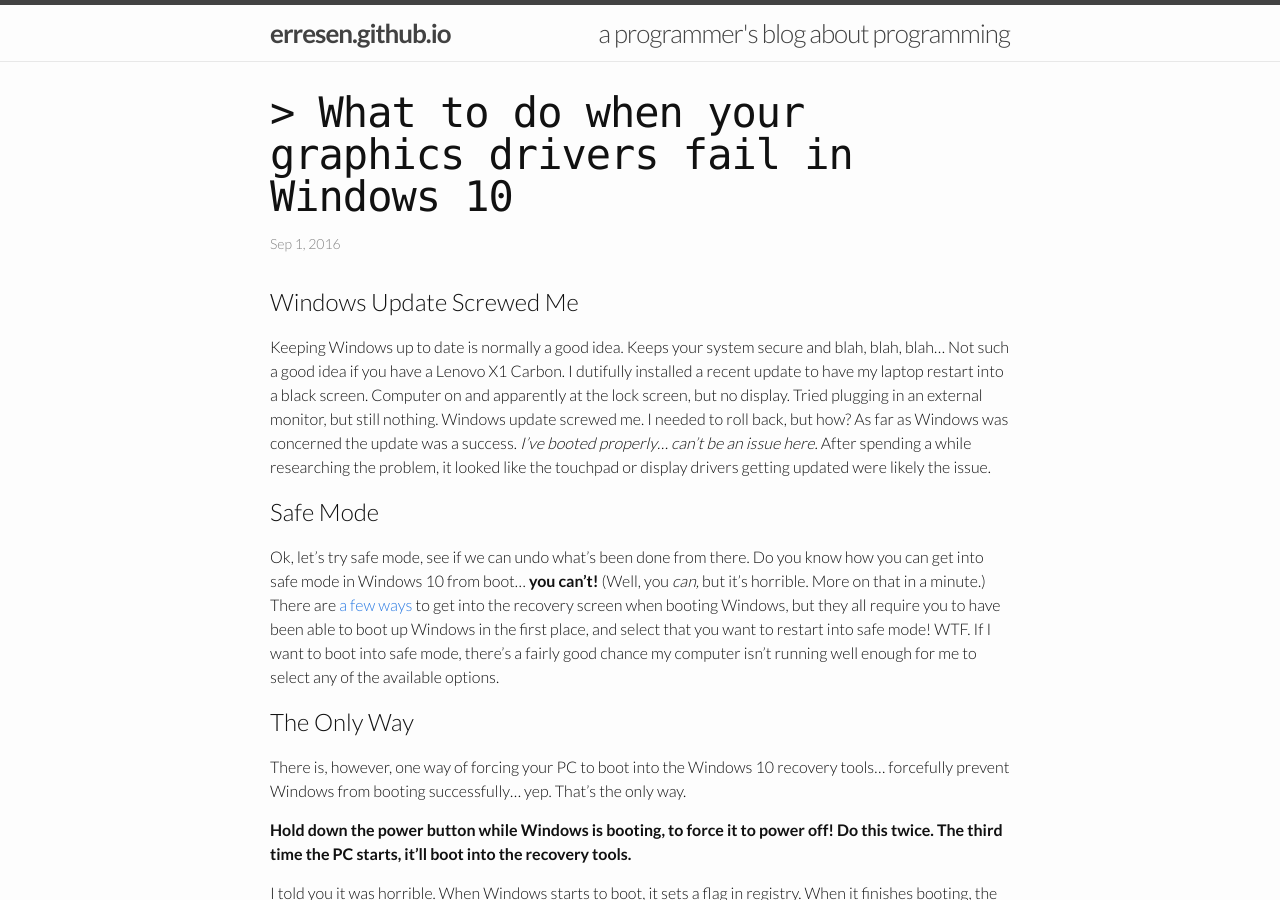
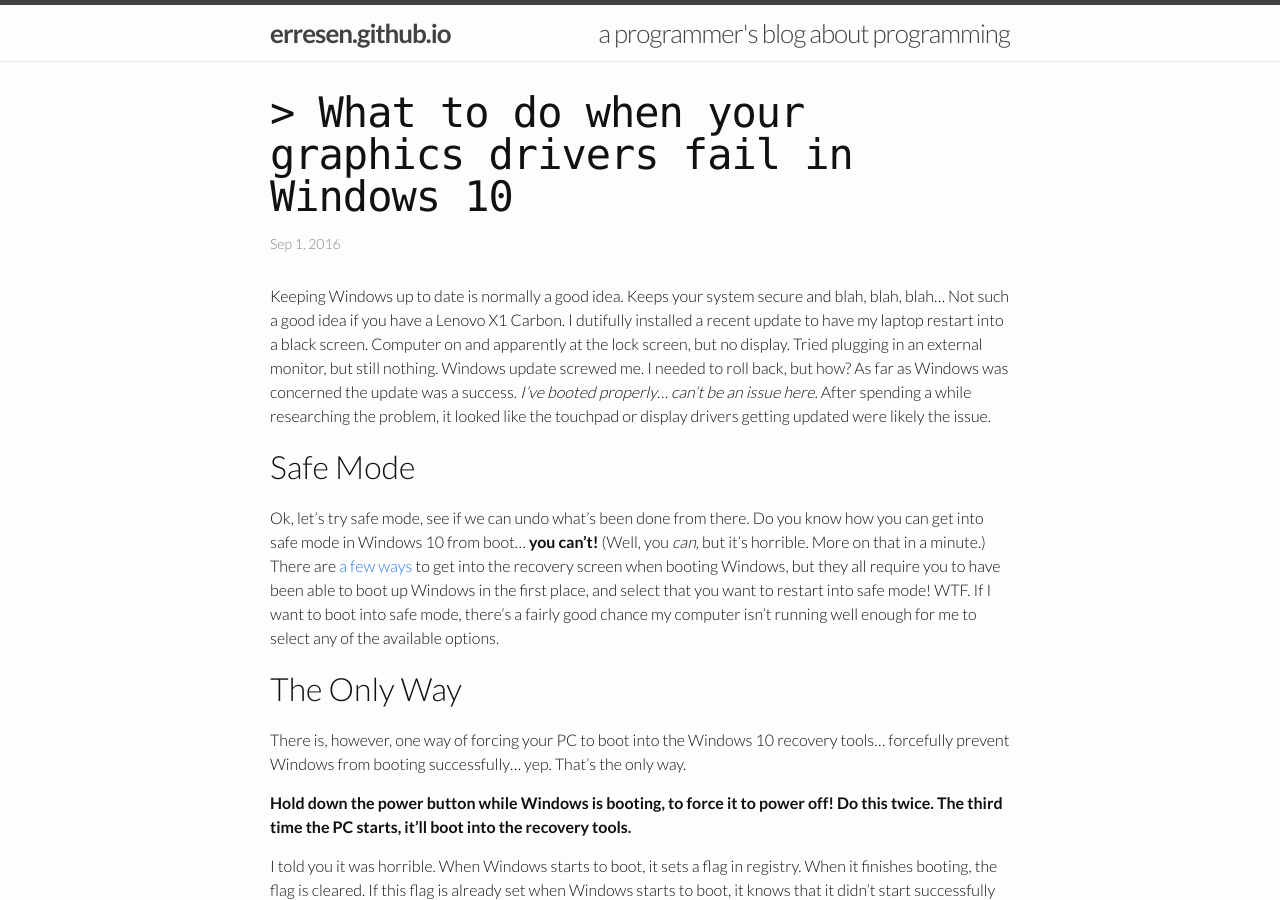
Before and after one commit to erresen/erresen.github.io, a Jekyll site: the page built from _posts/2016-09-01-safe-mode.md, in a window 1280 px wide and 900 px high. Built offline with Jekyll 4.4.1, drawn with Linux system fonts in a browser that asks for light colours; nearby versions of some CDN libraries; comment, search, counter and statistics services are not loaded.

Commit message:
Fixed some issues with post h1s

```diff
--- a/_posts/2016-09-01-safe-mode.md
+++ b/_posts/2016-09-01-safe-mode.md
@@ -1,38 +1,43 @@
 ---
 layout: post
-title:  "What to do when your graphics drivers fail in Windows 10"
-date:   2016-09-01 19:26:12
+title: "What to do when your graphics drivers fail in Windows 10"
+date: 2016-09-01 19:26:12
 categories: windows hardware
 comments: true
 ---
 
-# Windows Update Screwed Me
 Keeping Windows up to date is normally a good idea. Keeps your system secure and blah, blah, blah...
-Not such a good idea if you have a Lenovo X1 Carbon. I dutifully installed a recent update to have my laptop restart into a black screen. Computer on and apparently at the lock screen, but no display. Tried plugging in an external monitor, but still nothing. Windows update screwed me. I needed to roll back, but how? As far as Windows was concerned the update was a success. *I've booted properly... can't be an issue here.* After spending a while researching the problem, it looked like the touchpad or display drivers getting updated were likely the issue.
+Not such a good idea if you have a Lenovo X1 Carbon. I dutifully installed a recent update to have my laptop restart into a black screen. Computer on and apparently at the lock screen, but no display. Tried plugging in an external monitor, but still nothing. Windows update screwed me. I needed to roll back, but how? As far as Windows was concerned the update was a success. _I've booted properly... can't be an issue here._ After spending a while researching the problem, it looked like the touchpad or display drivers getting updated were likely the issue.
 
-# Safe Mode
+## Safe Mode
+
 [safe-mode]: http://www.digitalcitizen.life/4-ways-boot-safe-mode-windows-10
-Ok, let's try safe mode, see if we can undo what's been done from there. Do you know how you can get into safe mode in Windows 10 from boot... **you can't!** (Well, you *can,* but it's horrible. More on that in a minute.) There are [a few ways][safe-mode] to get into the recovery screen when booting Windows, but they all require you to have been able to boot up Windows in the first place, and select that you want to restart into safe mode! WTF. If I want to boot into safe mode, there's a fairly good chance my computer isn't running well enough for me to select any of the available options.
 
-# The Only Way
+Ok, let's try safe mode, see if we can undo what's been done from there. Do you know how you can get into safe mode in Windows 10 from boot... **you can't!** (Well, you _can,_ but it's horrible. More on that in a minute.) There are [a few ways][safe-mode] to get into the recovery screen when booting Windows, but they all require you to have been able to boot up Windows in the first place, and select that you want to restart into safe mode! WTF. If I want to boot into safe mode, there's a fairly good chance my computer isn't running well enough for me to select any of the available options.
+
+## The Only Way
+
 There is, however, one way of forcing your PC to boot into the Windows 10 recovery tools... forcefully prevent Windows from booting successfully... yep. That's the only way.
 
 **Hold down the power button while Windows is booting, to force it to power off! Do this twice. The third time the PC starts, it'll boot into the recovery tools.**
 
-I told you it was horrible. When Windows starts to boot, it sets a flag in registry. When it finishes booting, the flag is cleared. If this flag is already set when Windows starts to boot, it knows that it didn't start successfully last time, and sets another flag (which would also be cleared after a successful start up). If *this flag* is still present next time Windows boots then it knows something's up, and boots into the recovery screen.
+I told you it was horrible. When Windows starts to boot, it sets a flag in registry. When it finishes booting, the flag is cleared. If this flag is already set when Windows starts to boot, it knows that it didn't start successfully last time, and sets another flag (which would also be cleared after a successful start up). If _this flag_ is still present next time Windows boots then it knows something's up, and boots into the recovery screen.
 
-# Safe Mode's Not The Answer
+## Safe Mode's Not The Answer
+
 Looks like safe mode uses whatever driver was causing the problem, as when I booted from recovery into safe mode I still got a black screen. So I had to go through the whole, horrible, reboot-power-off-reboot process again to get back into recovery.
 
-# Starting Again
-After trying a few more of the recovery options with no luck (the three different safe modes, going back to a restore point, etc.), I bit the bullet and selected *Reset this PC*. Reinstalled Windows. I selected to keep my files, so after an hour or so of reinstallation I was able to successfully boot into Windows and log in! Hurrah!
+## Starting Again
+
+After trying a few more of the recovery options with no luck (the three different safe modes, going back to a restore point, etc.), I bit the bullet and selected _Reset this PC_. Reinstalled Windows. I selected to keep my files, so after an hour or so of reinstallation I was able to successfully boot into Windows and log in! Hurrah!
 On a side note, when selecting this option, Windows leaves you a nice little gift on your desktop...
 
-*Removed Apps.html*
+_Removed Apps.html_
 
 Basically a ginormous list of programs for you to track down the installers for and reinstall. Nice though. Certainly better than nothing. All my code's in git, pushed to here, there and everywhere, so no worries there. All my tools are gone though.
 
-# Prevention
+## Prevention
+
 So now I was faced with something of a dilemma. I obviously need to update Windows at some point, so this is just going to happen again, is it not? Not if I can prevent it. Turns out you can prevent Windows from updating your hardware drivers:
 
 **Control Panel -> System and Security -> System -> Advance system settings -> Hardware -> Device Installation Settings -> No!**
```
Also changed, not shown: _posts/2015-08-19-getting-started.markdown (+16 -12 lines), _posts/2015-09-20-using-linq.md (+10 -4 lines), _posts/2015-09-21-svn-externals-pre-build-event.md (+6 -5 lines), _posts/2016-08-30-decimal-midpoint-rounding.md (+7 -6 lines).
